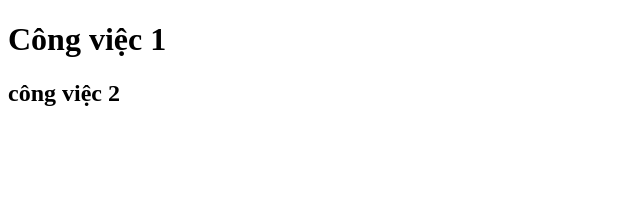
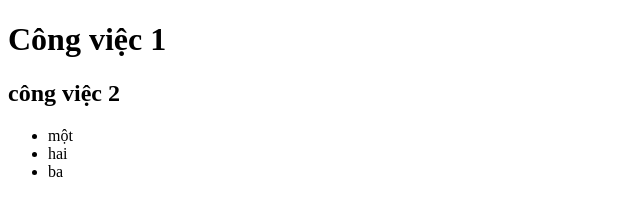
Before and after one commit to ThorfinnKarlsefni996/Duan55, a plain HTML site: page index.html in a window 1280 px wide. Shown: the whole page, without its empty margins (0-640 px from the left). Drawn offline with Linux system fonts and the light colour scheme.

Commit message:
thay doi lan 2

```diff
--- a/index.html
+++ b/index.html
@@ -8,5 +8,10 @@
   <body>
     <h1>Công việc 1</h1>
     <h2>công việc 2</h2>
+    <ul>
+      <li>một</li>
+      <li>hai</li>
+      <li>ba</li>
+    </ul>
   </body>
 </html>
```
